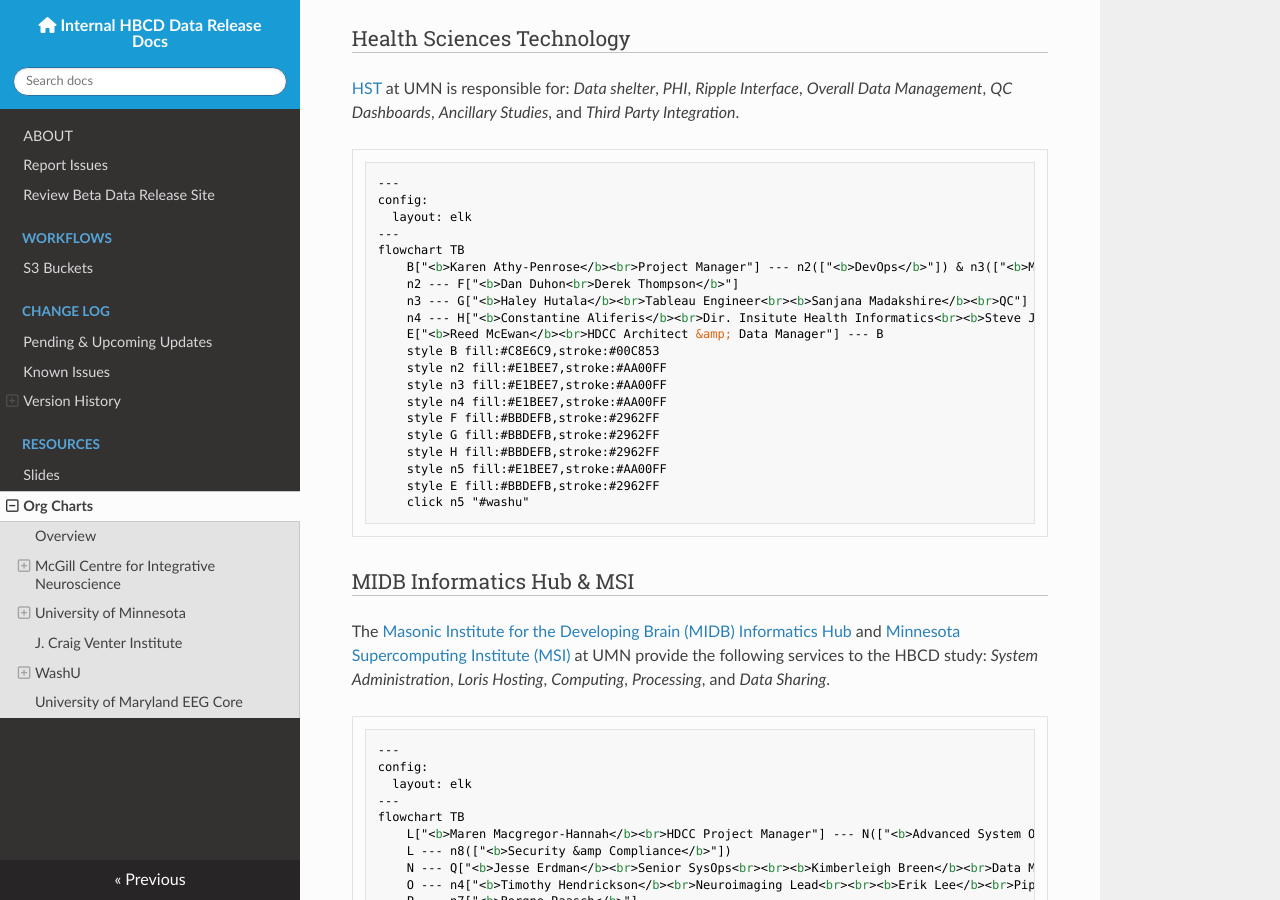
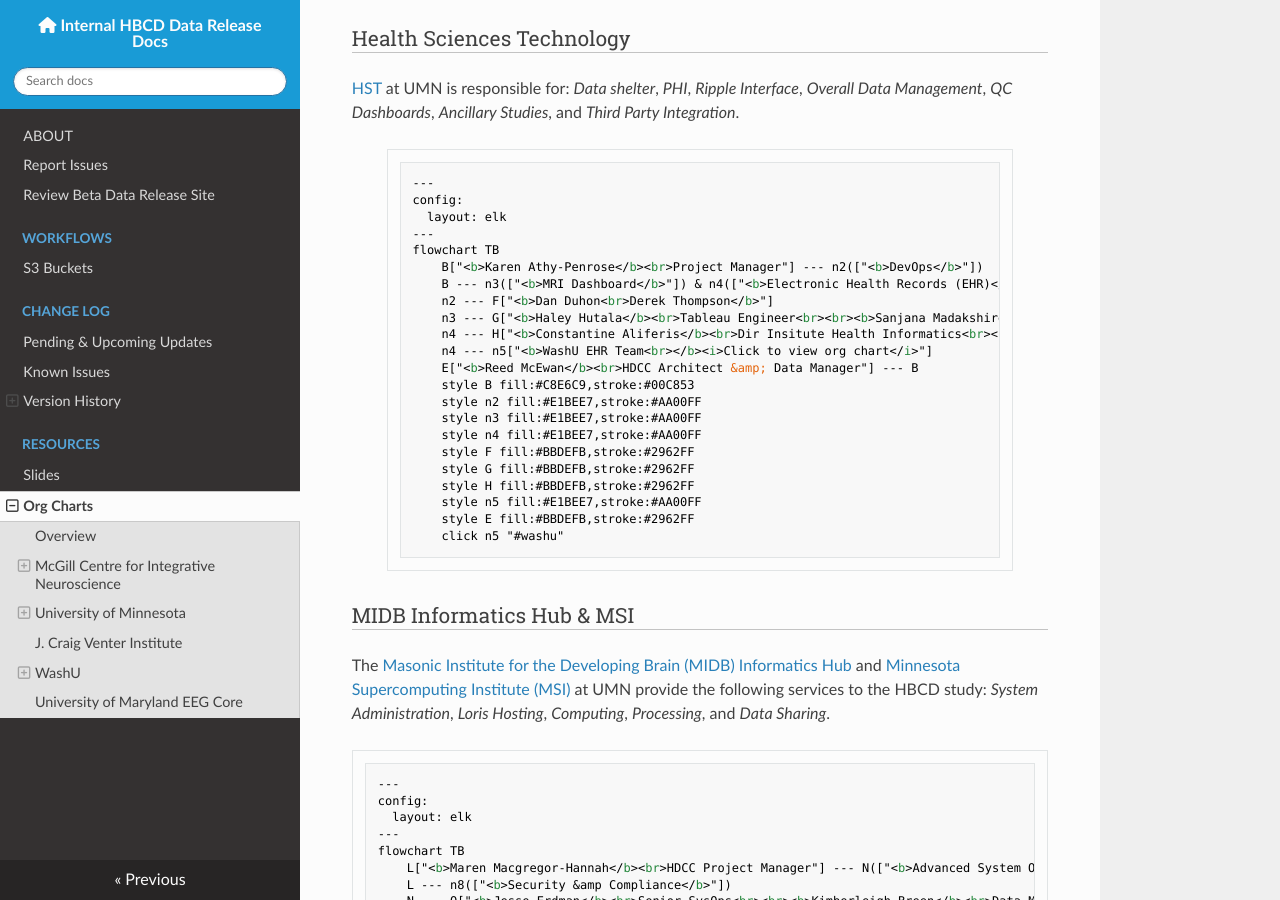
Before and after one commit to DCAN-Labs/hbcd-docs-internal, an MkDocs documentation site: the page built from docs/orgcharts.md, in a window 1280 px wide and 900 px high, scrolled down 4158 px. Built offline with MkDocs 1.6.1, drawn with Linux system fonts in a browser that asks for light colours; nearby versions of some CDN libraries; some of the changed text lies outside the part shown.

Commit message:
spell out HST abbreviations

````diff
--- a/docs/orgcharts.md
+++ b/docs/orgcharts.md
@@ -249,16 +249,19 @@
 ### Health Sciences Technology
 [HST](https://hst.umn.edu/) at UMN is responsible for: *Data shelter*, *PHI*, *Ripple Interface*, *Overall Data Management*, *QC Dashboards*, *Ancillary Studies*, and *Third Party Integration*.
 
+<div style="width: 90%; margin: 0 auto;">
 ```mermaid
 ---
 config:
   layout: elk
 ---
 flowchart TB
-    B["<b>Karen Athy-Penrose</b><br>Project Manager"] --- n2(["<b>DevOps</b>"]) & n3(["<b>MRI Dashboard</b>"]) & n4(["<b>Electronic Health Records (EHR)</b>"])
+    B["<b>Karen Athy-Penrose</b><br>Project Manager"] --- n2(["<b>DevOps</b>"])
+    B --- n3(["<b>MRI Dashboard</b>"]) & n4(["<b>Electronic Health Records (EHR)</b>"])
     n2 --- F["<b>Dan Duhon<br>Derek Thompson</b>"]
-    n3 --- G["<b>Haley Hutala</b><br>Tableau Engineer<br><b>Sanjana Madakshire</b><br>QC"]
-    n4 --- H["<b>Constantine Aliferis</b><br>Dir. Insitute Health Informatics<br><b>Steve Johnson</b><br>Dir Informatics Innovation<br><b>Tim Meyer</b><br>Informatics Engineer"] & n5["<b>WashU EHR Team<br></b><i>Click to view org chart</i>"]
+    n3 --- G["<b>Haley Hutala</b><br>Tableau Engineer<br><br><b>Sanjana Madakshire</b><br>Quality Control"]
+    n4 --- H["<b>Constantine Aliferis</b><br>Dir Insitute Health Informatics<br><br><b>Steve Johnson</b><br>Dir Informatics Innovation<br><br><b>Tim Meyer</b><br>Informatics Engineer"]
+    n4 --- n5["<b>WashU EHR Team<br></b><i>Click to view org chart</i>"]
     E["<b>Reed McEwan</b><br>HDCC Architect &amp; Data Manager"] --- B
     style B fill:#C8E6C9,stroke:#00C853
     style n2 fill:#E1BEE7,stroke:#AA00FF
@@ -271,6 +274,7 @@
     style E fill:#BBDEFB,stroke:#2962FF
     click n5 "#washu"
 ```
+</div>
 
 ### MIDB Informatics Hub & MSI
 The [Masonic Institute for the Developing Brain (MIDB) Informatics Hub](https://midb.umn.edu/research/informatics) and [Minnesota Supercomputing Institute (MSI)](https://msi.umn.edu/) at UMN provide the following services to the HBCD study: *System Administration*, *Loris Hosting*, *Computing*, *Processing*, and *Data Sharing*.
@@ -383,6 +387,7 @@
 ## J. Craig Venter Institute
 
 The [J. Craig Venter Institute](https://www.jcvi.org/) (JCVI) is responsible for MRI quality control, REDCap, Fiona, and the QC Dashboard.
+
 <div style="width: 90%; margin: 0 auto;">
 ```mermaid
 ---
````
Also changed, not shown: other parts of docs/orgcharts.md (+1 -1 lines).
